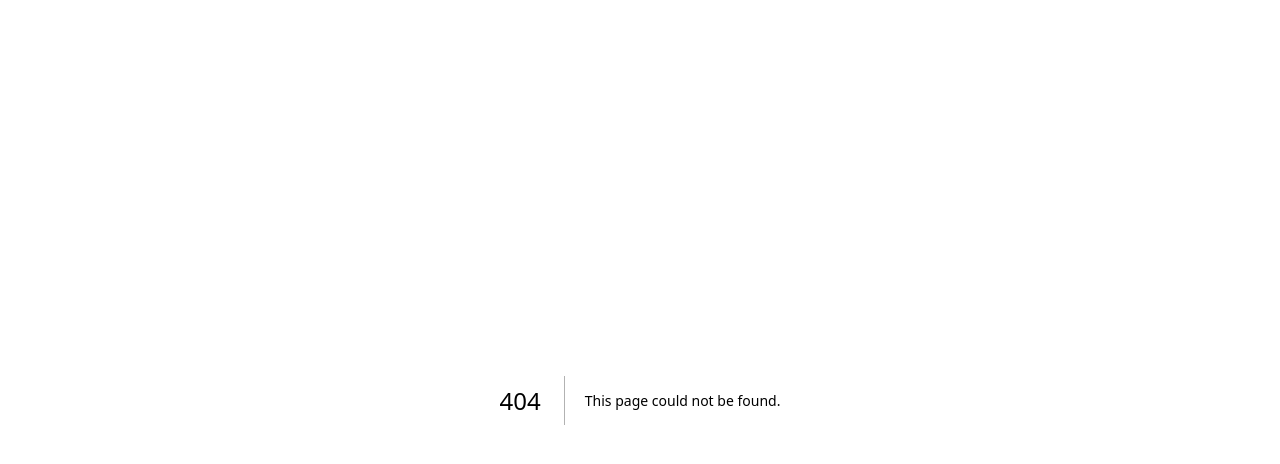
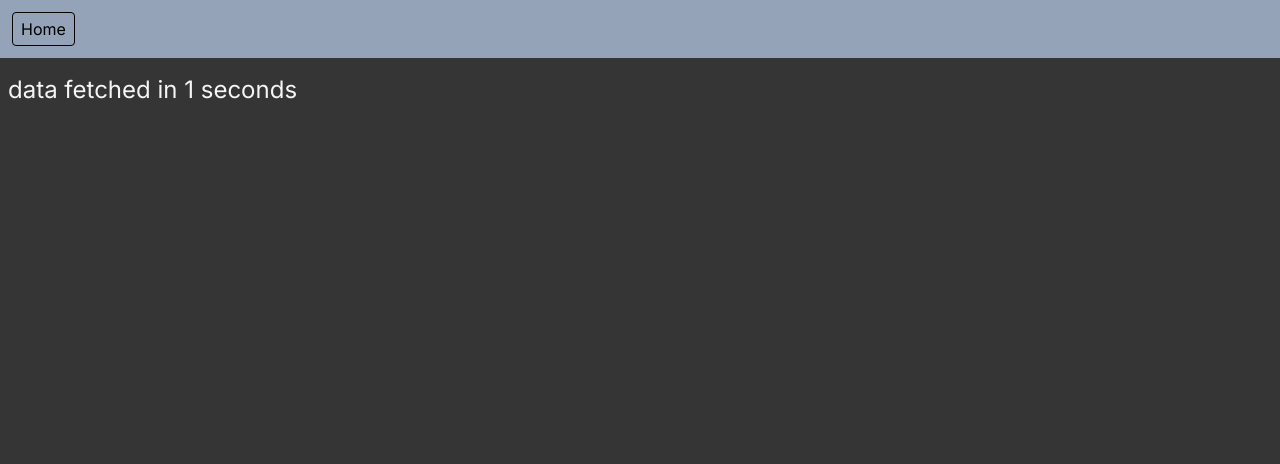
Before and after one commit to aisiklar/study-suspense-data-fetch, a Next.js app: page /loadingData in a window 1280 px wide. Before the commit this address had no page. Shown: the top 464 px of the page. Built offline with nearby package versions, Linux system fonts and the light colour scheme.

Commit message:
suspense and loading.tsx study is done.

```diff
--- a/app/layout.tsx
+++ b/app/layout.tsx
@@ -1,3 +1,4 @@
+import Header from "@/components/Header";
 import "../styles/globals.css";
 import type { Metadata } from "next";
 import { Inter } from "next/font/google";
@@ -16,7 +17,10 @@ export default function RootLayout({
 }) {
   return (
     <html lang="en">
-      <body className={inter.className}>{children}</body>
+      <body className={inter.className}>
+        <Header />
+        {children}
+      </body>
     </html>
   );
 }
--- /dev/null
+++ b/app/loading.tsx
@@ -0,0 +1,4 @@
+export default function Loading() {
+  console.log("at loading...");
+  return <p className="text-red-300 text-[16px]">Please wait, loading...</p>;
+}
--- /dev/null
+++ b/app/loadingData/page.tsx
@@ -0,0 +1,17 @@
+import { getSlowData } from "@/utils";
+
+export default async function LoadData() {
+  console.log("LoadData rendered");
+  let response = await getSlowData(1000);
+
+  console.log("console after fetch response!");
+  console.log("response: ", response);
+
+  return (
+    <section className="">
+      <div className="mt-2  p-2">
+        <p className="text-2xl">{response}</p>
+      </div>
+    </section>
+  );
+}
--- a/app/loadingSubject/loading.tsx
+++ /dev/null
@@ -1,5 +0,0 @@
-
-export default function Loading() {
-  console.log("loading...");
-  return <p className="text-red-300">Please wait, loading...</p>;
-}
--- a/app/loadingSubject/page.tsx
+++ b/app/loadingSubject/page.tsx
@@ -1,36 +1,45 @@
 "use client";
 
-import { getSlowData } from "@/utils";
 import { Suspense, useState } from "react";
+import Loading from "../loading";
+import DataForLoadingTwo from "@/components/DataForLoadingTwo";
+import DataForLoadingOne from "@/components/DataForLoadingOne";
 
 export default function StudyLoading() {
   console.log("at loadingSubject page");
 
-  const [data, setData] = useState<string>("");
+  const [isShowData, setIsShowData] = useState<boolean>(false);
 
-  async function getData() {
+  console.log("isShowData: ", isShowData);
+
+  async function showData() {
     console.log("clicked button!");
-    let response = await getSlowData(3000);
-    setData(response);
+    setIsShowData(true);
   }
 
   return (
     <section>
       <div className="m-2">
-        this page will simulate slow data fetching from a server:
+        Usage of React Suspense for streaming data (simulated):
       </div>
-      <button onClick={getData} className="m-2 border rounded p-2">
+      <button onClick={showData} className="m-2 border rounded p-2">
         Click to fetch data
       </button>
-      <Suspense
-        fallback={
-          <p className="p-2 border rounded text-red-300">
-            Wait for a moment please
-          </p>
-        }
-      >
-        <p className="mt-2  p-2">{data}</p>
-      </Suspense>
+
+      {isShowData && (
+        <div>
+          <Suspense fallback={<Loading />}>
+            <DataForLoadingOne />
+            <DataForLoadingTwo />
+          </Suspense>
+          {/*  <Suspense fallback={<Loading />}>
+            <DataForLoadingOne />
+          </Suspense>
+          <Suspense fallback={<Loading />}>
+            <DataForLoadingTwo />
+          </Suspense> */}
+        </div>
+      )}
     </section>
   );
 }
--- a/app/page.tsx
+++ b/app/page.tsx
@@ -4,19 +4,23 @@ import Link from "next/link";
 export default function Home() {
   console.log("at home page");
 
+  let style_Link =
+    "hover:no-underline hover:font-semibold hover:text-white visited:no-underline focus:no-underline focus:text-white";
+
   return (
     <section>
       <p className="mt-2 ml-2">
-        This Projectissimo will cover following subjects:
+        This study-projectissimo will cover following subjects:
       </p>
 
       <div className="ml-2 mt-3">
         {projectSubjects.map((subject, index) => {
           return (
-            <div key={index} className="flex">
-              <p className="ml-2 mr-4">{index + 1}</p>
-              <p>
-                <Link href={subject.link}>{subject.subject}</Link>
+            <div key={index} className="flex mx-2">
+              <p className="border rounded px-2 py-1 my-1">
+                <Link className={style_Link} href={subject.link}>
+                  {subject.subject}
+                </Link>
               </p>
             </div>
           );
--- /dev/null
+++ b/components/DataForLoadingOne.tsx
@@ -0,0 +1,16 @@
+import { getSlowData } from "@/utils";
+
+export default async function DataForLoadingOne() {
+  console.log("DataForLoading rendered");
+  let response = await getSlowData(1000);
+
+  console.log("response: ", response);
+
+  return (
+    <section className="">
+      <div className="mt-2  p-2">
+        <p className="text-2xl">{response}</p>
+      </div>
+    </section>
+  );
+}
--- /dev/null
+++ b/components/DataForLoadingTwo.tsx
@@ -0,0 +1,16 @@
+import { getSlowData } from "@/utils";
+
+export default async function DataForLoadingTwo() {
+  console.log("DataForLoading rendered");
+  let response = await getSlowData(2000);
+
+  console.log("response: ", response);
+
+  return (
+    <section className="">
+      <div className="mt-2  p-2">
+        <p className="text-2xl">{response}</p>
+      </div>
+    </section>
+  );
+}
--- a/components/header.tsx
+++ b/components/header.tsx
@@ -1,12 +1,17 @@
+import Link from "next/link";
+
 export default function Header() {
+  console.log("header rendered");
+  let style_Link =
+    "border border-black rounded px-2 py-1 hover:no-underline hover:font-semibold hover:text-black visited:no-underline focus:no-underline focus:text-black";
+
   return (
     <section>
-      <div className="flex bg-red-300">
-        <div>
-            <p>a projectissimo on Data Fetching, Suspense </p>
-        </div>
+      <div className=" border-black flex justify-between bg-slate-400 text-black p-3  ">
+        <Link className={style_Link} href={"/"}>
+          Home{" "}
+        </Link>
       </div>
-
     </section>
   );
 }
--- a/styles/globals.css
+++ b/styles/globals.css
@@ -6,3 +6,8 @@ body {
   background-color: rgb(53, 53, 53);
   color: whitesmoke;
 }
+
+Link:hover {
+  text-decoration: none;
+  color: inherit;
+}
--- a/utils/index.ts
+++ b/utils/index.ts
@@ -1,8 +1,10 @@
 export async function getSlowData(delay: number) {
+  console.log("in getSlowData func.");
   await wait(delay);
   return `data fetched in ${delay / 1000} seconds`;
 }
 
+// delay time
 export async function wait(delay: number) {
   return new Promise((resolve) => setTimeout(resolve, delay));
 }
```
Also changed, not shown: constants/index.ts (+9 -2 lines).
